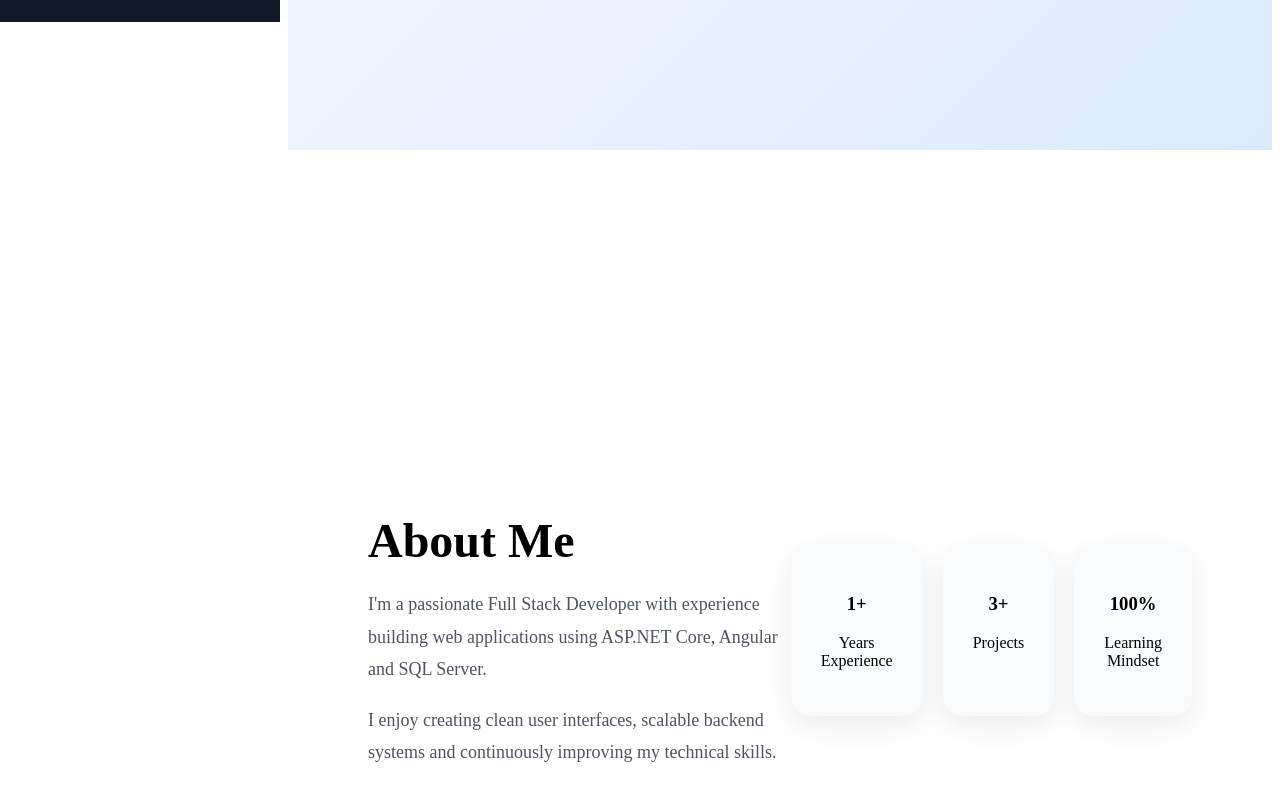
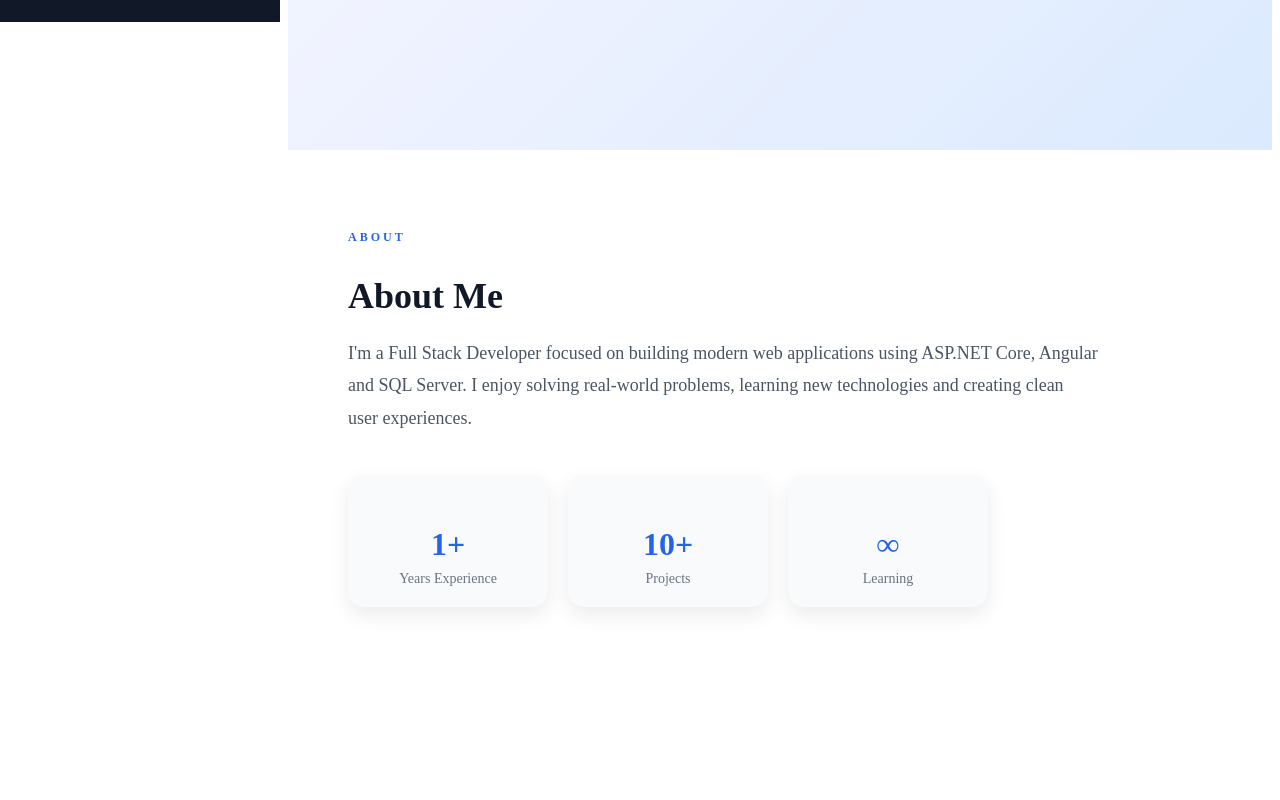
Before and after one commit to vomshigogu/portfolio-angular, an Angular app: page / in a window 1280 px wide. Shown: the part 778-1578 px from the top of the page. After the commit the page ends 1473 px from the top, so only its background shows below. Built offline with nearby package versions, Linux system fonts and the light colour scheme.

Commit message:
enhanced about section

```diff
--- a/src/app/components/about/about.css
+++ b/src/app/components/about/about.css
@@ -5,56 +5,97 @@
 
 .about-section {
 
-    min-height: 100vh;
+    padding: 80px 60px;
 
-    padding: 80px;
-
-    display: flex;
-
-    justify-content: space-between;
-
-    align-items: center;
-
-    background: white;
+    background: #ffffff;
 }
 
-.about-content {
-    max-width: 700px;
+.section-tag {
+
+    color: #2563eb;
+
+    font-size: 12px;
+
+    font-weight: 700;
+
+    letter-spacing: 3px;
+
+    display: block;
+
+    margin-bottom: 10px;
 }
 
-.about-content h2 {
+.about-section h2 {
 
-    font-size: 48px;
+    font-size: 36px;
+
+    color: #111827;
 
     margin-bottom: 20px;
 }
 
-.about-content p {
+.about-description {
+
+    max-width: 750px;
 
     font-size: 18px;
 
     line-height: 1.8;
 
     color: #4b5563;
+
+    margin-bottom: 40px;
 }
 
-.about-stats {
+.stats-container {
 
     display: flex;
 
     gap: 20px;
+
+    flex-wrap: wrap;
 }
 
 .stat-card {
 
-    padding: 30px;
+    width: 160px;
 
-    border-radius: 20px;
+    padding: 20px;
 
     background: #f8fafc;
 
-    box-shadow:
-      0 10px 30px rgba(0,0,0,0.08);
+    border-radius: 16px;
 
     text-align: center;
+
+    box-shadow:
+        0 8px 20px rgba(0, 0, 0, 0.08);
+
+    transition: all 0.3s ease;
 }
+
+.stat-card:hover {
+
+    transform: translateY(-5px);
+
+    box-shadow:
+        0 15px 30px rgba(0, 0, 0, 0.12);
+}
+
+.stat-card h3 {
+
+    font-size: 32px;
+
+    color: #2563eb;
+
+    margin-bottom: 8px;
+}
+
+.stat-card p {
+
+    font-size: 14px;
+
+    color: #6b7280;
+
+    margin: 0;
+}
--- a/src/app/components/about/about.html
+++ b/src/app/components/about/about.html
@@ -1,24 +1,17 @@
 <section id="about" class="about-section">
 
-    <div class="about-content">
+    <span class="section-tag">ABOUT</span>
 
-        <h2>About Me</h2>
+    <h2>About Me</h2>
 
-        <p>
-            I'm a passionate Full Stack Developer with experience
-            building web applications using ASP.NET Core,
-            Angular and SQL Server.
-        </p>
+    <p class="about-description">
+        I'm a Full Stack Developer focused on building modern web
+        applications using ASP.NET Core, Angular and SQL Server.
+        I enjoy solving real-world problems, learning new technologies
+        and creating clean user experiences.
+    </p>
 
-        <p>
-            I enjoy creating clean user interfaces,
-            scalable backend systems and continuously
-            improving my technical skills.
-        </p>
-
-    </div>
-
-    <div class="about-stats">
+    <div class="stats-container">
 
         <div class="stat-card">
             <h3>1+</h3>
@@ -26,13 +19,13 @@
         </div>
 
         <div class="stat-card">
-            <h3>3+</h3>
+            <h3>10+</h3>
             <p>Projects</p>
         </div>
 
         <div class="stat-card">
-            <h3>100%</h3>
-            <p>Learning Mindset</p>
+            <h3>∞</h3>
+            <p>Learning</p>
         </div>
 
     </div>
```
